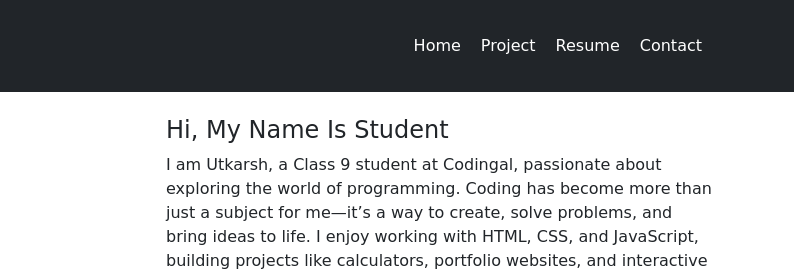
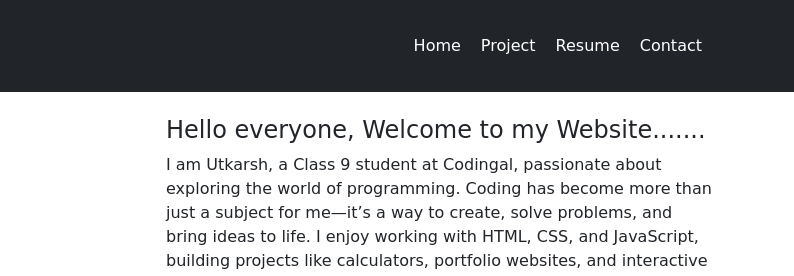
Before and after one commit to pandeyshruti1983-ship-it/-Utkarsh-portfolio-, a plain HTML site: page index.html in a window 1280 px wide. Shown: the top 276 px of the page, 486-1280 px from the left. Drawn offline with nearby package versions, Linux system fonts and the light colour scheme.

Commit message:
Update index.html

```diff
--- a/index.html
+++ b/index.html
@@ -41,7 +41,7 @@
       </div>
       <!-- Info Section -->
       <div class="col-md-6 col-12">
-        <h4>Hi, My Name Is Student</h4>
+        <h4>Hello everyone, Welcome to my Website.......</h4>
         <p>I am Utkarsh, a Class 9 student at Codingal, passionate about exploring the world of programming. Coding has become more than just a subject for me—it’s a way to create, solve problems, and bring ideas to life.
 
 I enjoy working with HTML, CSS, and JavaScript, building projects like calculators, portfolio websites, and interactive designs. Each project helps me grow my skills and understand how creativity and logic come together in coding.</p>
```
